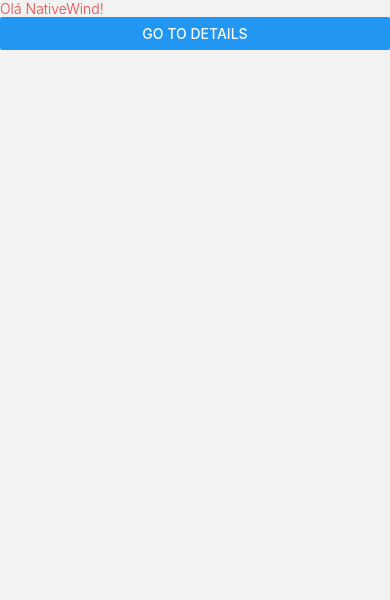
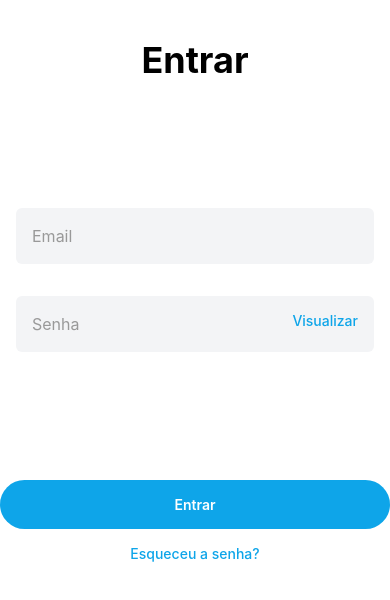
Before and after one commit to GabrielVitorSilva/odonto-app, a React Native app: screen /Teste1 in a window 390 px wide. Shown: the top 600 px of the page. Built offline with nearby package versions, Linux system fonts and the light colour scheme.

Commit message:
Feat: Tela de login

```diff
--- /dev/null
+++ b/src/app/Login.tsx
@@ -0,0 +1,52 @@
+import React, { useState } from 'react';
+import { View, Text, TextInput, TouchableOpacity, KeyboardAvoidingView, Platform } from 'react-native';
+
+export default function LoginScreen() {
+  const [passwordVisible, setPasswordVisible] = useState(false);
+  const [email, setEmail] = useState('');
+  const [password, setPassword] = useState('');
+
+  return (
+    <KeyboardAvoidingView
+      behavior={Platform.OS === 'ios' ? 'padding' : undefined}
+      className="flex-1 bg-white  pt-10"
+    >
+      <Text className="text-4xl font-bold text-center mb-32">Entrar</Text>
+
+      <View className="space-y-4 mx-4">
+        <TextInput
+          placeholder="Email"
+          value={email}
+          onChangeText={setEmail}
+          className="bg-gray-100 p-4 rounded-md text-base mb-4"
+          placeholderTextColor="#999"
+        />
+
+        <View className="relative">
+          <TextInput
+            placeholder="Senha"
+            value={password}
+            onChangeText={setPassword}
+            secureTextEntry={!passwordVisible}
+            className="bg-gray-100 p-4 rounded-md text-base pr-20"
+            placeholderTextColor="#999"
+          />
+          <TouchableOpacity
+            onPress={() => setPasswordVisible(!passwordVisible)}
+            className="absolute right-4 top-4"
+          >
+            <Text className="text-sky-500 font-medium">Visualizar</Text>
+          </TouchableOpacity>
+        </View>
+      </View>
+
+      <TouchableOpacity className="bg-sky-500 py-4 rounded-full mt-32">
+        <Text className="text-white text-center font-semibold">Entrar</Text>
+      </TouchableOpacity>
+
+      <TouchableOpacity className="mt-4">
+        <Text className="text-sky-500 text-center font-medium">Esqueceu a senha?</Text>
+      </TouchableOpacity>
+    </KeyboardAvoidingView>
+  );
+}
--- a/src/app/teste.tsx
+++ /dev/null
@@ -1,26 +0,0 @@
-import { useNavigation } from '@react-navigation/native';
-import * as React from 'react';
-import { Text, View, StyleSheet, Button } from 'react-native';
-
-interface Teste1Props {}
-
-const Teste1 = (props: Teste1Props) => {
-  const navigation = useNavigation()
-  return (
-    <View style={styles.container}>
-      <Text className="text-red-500 font-light">Olá NativeWind!</Text>
-      <Button
-        title="Go to Details"
-        onPress={() => {
-          navigation.navigate('Teste2');
-        }}
-      />
-    </View>
-  );
-};
-
-export default Teste1;
-
-const styles = StyleSheet.create({
-  container: {}
-});
--- a/src/app/teste2.tsx
+++ /dev/null
@@ -1,18 +0,0 @@
-import * as React from 'react';
-import { Text, View, StyleSheet } from 'react-native';
-
-interface Teste2Props {}
-
-const Teste2 = (props: Teste2Props) => {
-  return (
-    <View style={styles.container}>
-      <Text>Teste2</Text>
-    </View>
-  );
-};
-
-export default Teste2;
-
-const styles = StyleSheet.create({
-  container: {}
-});
--- a/src/routes/StackRoutes.tsx
+++ b/src/routes/StackRoutes.tsx
@@ -1,5 +1,4 @@
-import Teste1 from "@/app/teste";
-import Teste2 from "@/app/teste2";
+import Login from "@/app/Login";
 import { createNativeStackNavigator } from "@react-navigation/native-stack";
 
 const Stack = createNativeStackNavigator();
@@ -7,13 +6,11 @@ const Stack = createNativeStackNavigator();
 export function StackRoutes() {
   return (
     <Stack.Navigator
-      initialRouteName="Teste1"
       screenOptions={{
         headerShown: false,
       }}
     >
-      <Stack.Screen name="Teste1" component={Teste1} />
-      <Stack.Screen name="Teste2" component={Teste2} />
+      <Stack.Screen name="Teste1" component={Login} />
     </Stack.Navigator>
   );
 }
```
